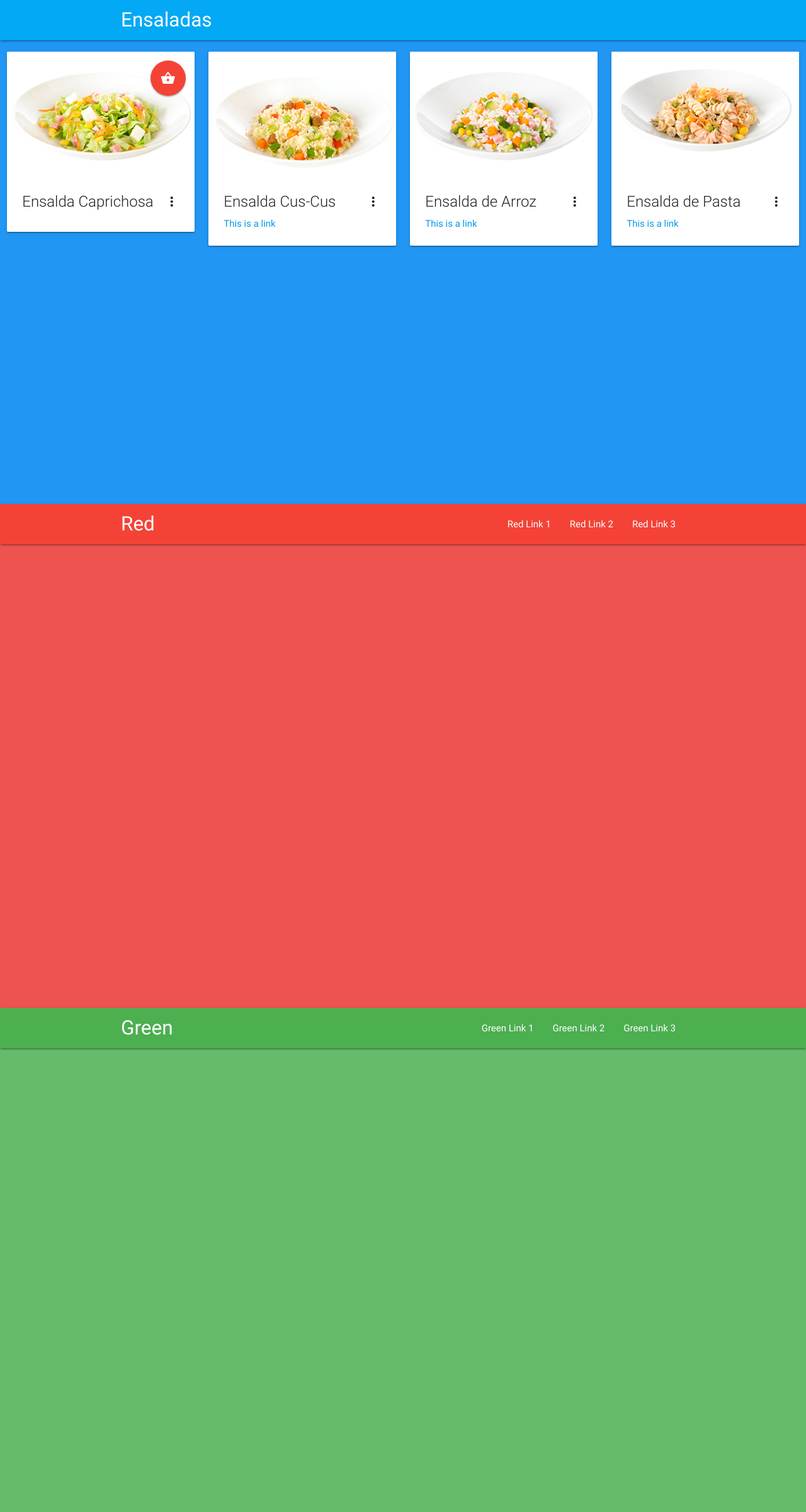
After one commit to XaviAngular/takeaway, a PHP site: page /home_pushpin2.html in a window 1280 px wide. The commit adds this page. Shown: the whole page at 63% size. Run offline with PHP 8.4, Linux system fonts and the light colour scheme; some libraries are stand-ins or nearby versions.

Commit message:
Ejemplos de pushpin en la página

```diff
--- a/css/styles.css
+++ b/css/styles.css
@@ -30,3 +30,7 @@ h2, li a.btn-floating{text-shadow: 2px 2px 3px rgba(2, 2, 2, 1);}
 		display:block;
 		visibility:visible;
 		}
+/*Estilos para pushpin*/
+nav {z-index:100}
+.margensup {margin-top:10px}
+.margentop {margin-top:10px}
--- /dev/null
+++ b/home_pushpin2.html
@@ -0,0 +1,162 @@
+ <!DOCTYPE html>
+  <html lang="es-ES">
+    <head>
+      <!--Import Google Icon Font-->
+      <link href="http://fonts.googleapis.com/icon?family=Material+Icons" rel="stylesheet">
+      <!--Import materialize.css-->
+      <link type="text/css" rel="stylesheet" href="css/materialize.min.css"  media="screen,projection"/>
+	<meta charset="utf-8">
+		<link type="text/css" rel="stylesheet" href="css/styles.css">
+      <!--Let browser know website is optimized for mobile-->
+      <meta name="viewport" content="width=device-width, initial-scale=1.0"/>
+	   <style>
+      html, body, .block {
+        height: 100%;
+      }
+      nav ul li a:hover, nav ul li a.active {
+        background-color: rgba(0,0,0,.1);
+      }
+      footer {
+        padding-left: 0;
+      }
+    </style>
+    </head>
+
+    <body>
+      <!--Import jQuery before materialize.js-->
+      <script type="text/javascript" src="https://code.jquery.com/jquery-2.1.1.min.js"></script>
+      <script type="text/javascript" src="js/materialize.min.js"></script>
+	  <script>
+		$(document).ready(function(){
+			$('.pushpin-demo-nav').each(function() {
+				var $this = $(this);
+				var $target = $('#' + $(this).attr('data-target'));
+				$this.pushpin({
+				  top: $target.offset().top,
+				  bottom: $target.offset().top + $target.outerHeight() - $this.height()
+				});
+			  });
+			$('.target').pushpin({
+			  top: 0,
+			  bottom: 1000,
+			  offset: 0
+			});
+		});
+	  </script>
+	<div id="blue" class="block blue">
+  <nav class="pushpin-demo-nav pinned" data-target="blue" style="top: 0px;">
+    <div class="nav-wrapper light-blue">
+      <div class="container">
+        <a href="#" class="brand-logo">Ensaladas</a>
+      </div>
+    </div>
+  </nav>
+ <section id="ensaladas">
+		<div class="row margentop">
+			<div class="col s12 m6 l3">
+				<div class="card">
+				<div class="card-image waves-effect waves-block waves-light">
+				<div class="fixed-action-btn horizontal" style="position: absolute; display: inline-block; right: 14px;top:14px">
+				<a class="btn-floating btn-large red">
+				  <i class="large material-icons">shopping_basket</i>
+				</a>
+				<ul>
+				  <li><a class="btn-floating red center">1x</a></li>
+				  <li><a class="btn-floating yellow darken-1 center">2x</a></li>
+				  <li><a class="btn-floating green center">3x</a></li>
+				  <li><a class="btn-floating blue center">4x</a></li>
+				</ul>
+			  </div>
+				  <img class="activator" src="img/ensalada_capri.jpg">
+				</div>
+				<div class="card-content">
+
+				  <span class="card-title activator grey-text text-darken-4">Ensalda Caprichosa<i class="material-icons right">more_vert</i></span>
+				  <p></p>
+
+				</div>
+				<div class="card-reveal">
+				  <span class="card-title white-text text-darken-4">Ensalada Caprichosa<i class="material-icons right">close</i></span>
+				  <p>Deliciosa combinación gracias a la base vegetal, rica en vitaminas, al jamón dulce y al queso, que aportan proteínas y calcio al plato. El toque dulce del maíz y la zanahoria dan un sabor agradable en boca.</p>
+				</div>
+			  </div>
+			</div>
+			<div class="col s12 m6 l3">
+				<div class="card">
+				<div class="card-image waves-effect waves-block waves-light">
+				  <img class="activator" src="img/ensalada_cuscus.jpg">
+				</div>
+				<div class="card-content">
+				  <span class="card-title activator grey-text text-darken-4">Ensalda Cus-Cus<i class="material-icons right">more_vert</i></span>
+				  <p><a href="#">This is a link</a></p>
+				</div>
+				<div class="card-reveal">
+				  <span class="card-title white-text text-darken-4">Ensalada Cus-Cus<i class="material-icons right">close</i></span>
+				  <p>¿Te gustan los platos exóticos? Esta ensalada es ideal para los amantes del cuscús. Con una base de caldo de carne muy nutritiva, combinado con verduras y el toque dulce de las pasas. De segundo lo puedes combinar amb alguna de nuestras carnes.</p>
+				</div>
+			  </div>
+			</div>
+			<div class="col s12 m6 l3">
+				<div class="card">
+				<div class="card-image waves-effect waves-block waves-light">
+				  <img class="activator" src="img/ensalada_arroz.jpg">
+				</div>
+				<div class="card-content">
+				  <span class="card-title activator grey-text text-darken-4">Ensalda de Arroz<i class="material-icons right">more_vert</i></span>
+				  <p><a href="#">This is a link</a></p>
+				</div>
+				<div class="card-reveal">
+				  <span class="card-title white-text text-darken-4">Ensalada de Arroz<i class="material-icons right">close</i></span>
+				  <p>Deliciosa y refrescante ensalada de arroz, donde añadimos unos taquitos de jamón cocido y verduritas que equilibran el plato.</p>
+				</div>
+			  </div>
+			</div>
+			<div class="col s12 m6 l3">
+				<div class="card">
+				<div class="card-image waves-effect waves-block waves-light">
+				  <img class="activator" src="img/ensalada_pasta.jpg">
+				</div>
+				<div class="card-content">
+				  <span class="card-title activator grey-text text-darken-4">Ensalda de Pasta<i class="material-icons right">more_vert</i></span>
+				  <p><a href="#">This is a link</a></p>
+				</div>
+				<div class="card-reveal">
+				  <span class="card-title white-text text-darken-4">Ensalada de Pasta<i class="material-icons right">close</i></span>
+				  <p>Deliciosa combinación gracias a la base vegetal, rica en vitaminas, al jamón dulce y al queso, que aportan proteínas y calcio al plato. El toque dulce del maíz y la zanahoria dan un sabor agradable en boca.</p>
+				</div>
+			  </div>
+			</div>
+		</div>
+	</section>
+
+</div>
+<div id="red" class="block red lighten-1">
+  <nav class="pushpin-demo-nav pin-top" data-target="red" style="top: 0px;">
+    <div class="nav-wrapper red">
+      <div class="container">
+        <a href="#" class="brand-logo">Red</a>
+        <ul id="nav-mobile" class="right hide-on-med-and-down">
+          <li><a href="#!">Red Link 1</a></li>
+          <li><a href="#!">Red Link 2</a></li>
+          <li><a href="#!">Red Link 3</a></li>
+        </ul>
+      </div>
+    </div>
+  </nav>
+</div>
+<div id="green" class="block green lighten-1">
+  <nav class="pushpin-demo-nav pin-top" data-target="green" style="top: 0px;">
+    <div class="nav-wrapper green">
+      <div class="container">
+        <a href="#" class="brand-logo">Green</a>
+        <ul id="nav-mobile" class="right hide-on-med-and-down">
+          <li><a href="#!">Green Link 1</a></li>
+          <li><a href="#!">Green Link 2</a></li>
+          <li><a href="#!">Green Link 3</a></li>
+        </ul>
+      </div>
+    </div>
+  </nav>
+</div>
+    </body>
+  </html>
```
Also changed, not shown: fotos.html (+40 -0 lines), home2.html (added, +268 -0 lines), home_pushpin.html (added, +159 -0 lines).
